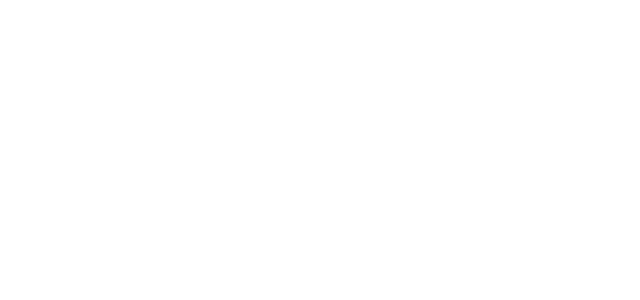
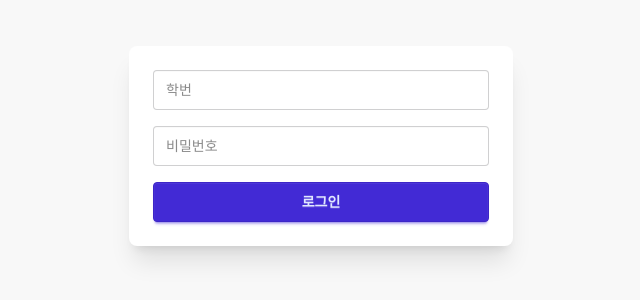
Before and after one commit to psvm203/awesome-lms, a Next.js app: page / in a window 1280 px wide. Shown: the part 254-554 px from the top of the page, without its empty margins (319-959 px from the left). Built offline with nearby package versions, Linux system fonts and the light colour scheme.

Commit message:
feat: add login UI

```diff
--- a/app/page.tsx
+++ b/app/page.tsx
@@ -1,3 +1,41 @@
+"use client";
+
+import type { FormEvent } from "react";
+
 export default function Home() {
-  return null;
+  const handleSubmit = async (event: FormEvent<HTMLFormElement>) => {
+    event.preventDefault();
+
+    await fetch("http://localhost:8787/session", {
+      method: "GET",
+      credentials: "include",
+    });
+  };
+
+  return (
+    <main className="flex min-h-screen items-center justify-center bg-base-200 p-4">
+      <form
+        className="card w-full max-w-sm bg-base-100 shadow-xl"
+        onSubmit={handleSubmit}
+      >
+        <div className="card-body gap-4">
+          <input
+            type="text"
+            placeholder="학번"
+            className="input input-bordered w-full"
+            autoComplete="username"
+          />
+          <input
+            type="password"
+            placeholder="비밀번호"
+            className="input input-bordered w-full"
+            autoComplete="current-password"
+          />
+          <button type="submit" className="btn btn-primary w-full">
+            로그인
+          </button>
+        </div>
+      </form>
+    </main>
+  );
 }
```
